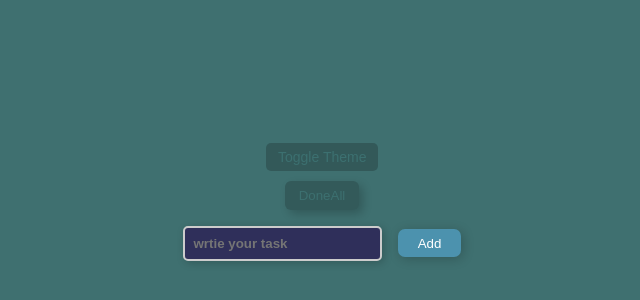
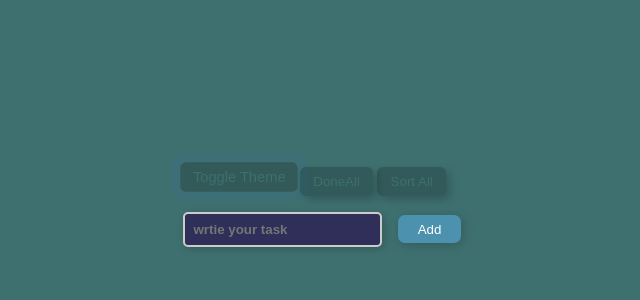
Before and after one commit to Merlin312/my-react-project, a React (Vite) app: page / in a window 1280 px wide. Shown: the part 190-490 px from the top of the page, without its empty margins (318-958 px from the left). Built offline with nearby package versions, Linux system fonts and the light colour scheme.

Commit message:
practice with .sort()

```diff
--- a/src/projects/todo/components/TodoItem.jsx
+++ b/src/projects/todo/components/TodoItem.jsx
@@ -1,11 +1,20 @@
 import ChangeTheme from './todoItem/ChangeTheme';
 import ComplatedButton from './todoItem/ComplatedButton';
+import SortAll from './todoItem/SortAll';
 
 const TodoItem = ({ theme, setTheme, todo, addTodo }) => {
   return (
-    <div style={{ marginBottom: '1em' }}>
+    <div
+      style={{
+        marginBottom: '1em',
+        display: 'flex',
+        alignItems: 'center',
+        gap: '4px',
+      }}
+    >
       <ChangeTheme theme={theme} setTheme={setTheme} />
       <ComplatedButton todo={todo} addTodo={addTodo} />
+      <SortAll todo={todo} addTodo={addTodo} />
     </div>
   );
 };
--- a/src/projects/todo/components/todoItem/ComplatedButton.jsx
+++ b/src/projects/todo/components/todoItem/ComplatedButton.jsx
@@ -11,7 +11,6 @@ const ComplatedButton = ({ todo, addTodo }) => {
         return { ...item, completed: false };
       }
     });
-    console.log(done);
     addTodo(changeComplated);
   };
   return (
--- /dev/null
+++ b/src/projects/todo/components/todoItem/SortAll.jsx
@@ -0,0 +1,31 @@
+import React from 'react';
+
+const SortAll = ({ todo, addTodo }) => {
+  const handleSortAll = () => {
+    const newTodo = [...todo].sort((a, b) => {
+      return a.text.localeCompare(b.text);
+    });
+    addTodo(newTodo);
+  };
+
+  return (
+    <div>
+      <button
+        style={{
+          color: 'rgba(100, 200, 200, 0.2)',
+          padding: '0.5em 1em',
+          backgroundColor: 'rgba(8, 0, 0, 0.2)',
+          marginTop: '10px',
+          borderRadius: '6px',
+          border: 'none',
+          boxShadow: '4px 4px 10px rgba(0, 0, 0, 0.2)',
+        }}
+        onClick={handleSortAll}
+      >
+        Sort All
+      </button>
+    </div>
+  );
+};
+
+export default SortAll;
```
